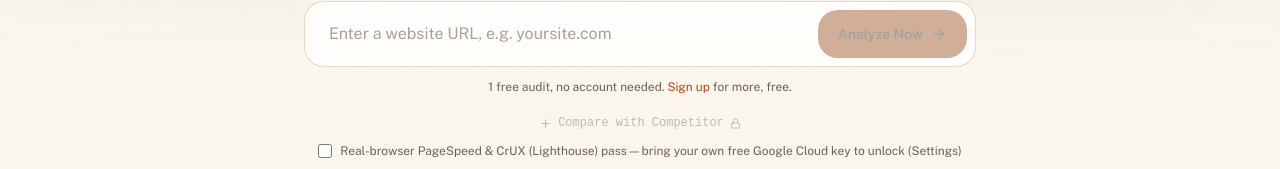
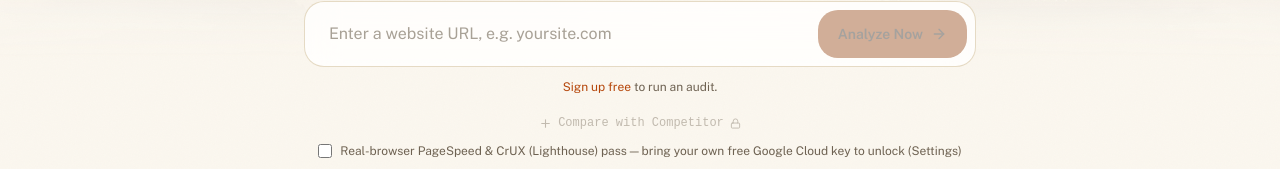
Before and after one commit to zelvior/audityxe, a Next.js app: page / in a window 1280 px wide. Shown: the part 535-704 px from the top of the page. Built offline with nearby package versions, Linux system fonts and the light colour scheme; no server answers.

Commit message:
Remove remaining anonymous audit UI references
- Hero: replace '1 free audit, no account needed' with 'Sign up free to run an audit'
- SampleReportView: correct free plan daily audit count (2, not 3)
- user-moderation: remove anon_usage collection reference

```diff
--- a/components/Hero.tsx
+++ b/components/Hero.tsx
@@ -119,11 +119,10 @@ export default function Hero({
 
         {!hasAccount && !authLoading && (
           <p className="mt-3 text-xs text-text-secondary">
-            1 free audit, no account needed.{" "}
             <button type="button" onClick={() => router.push("/login?redirect=/")} className="text-primary hover:underline">
-              Sign up
+              Sign up free
             </button>{" "}
-            for more, free.
+            to run an audit.
           </p>
         )}
 
--- a/components/SampleReportView.tsx
+++ b/components/SampleReportView.tsx
@@ -22,7 +22,7 @@ export default function SampleReportView({ result }: { result: AuditResult }) {
             Want this for your own site?
           </h2>
           <p className="text-sm sm:text-base text-text-secondary mb-6">
-            Create a free account and run your first audit in under a minute — 3 free per day, no
+            Create a free account and run your first audit in under a minute — 2 free per day, no
             card required.
           </p>
           <Link
--- a/lib/user-moderation.ts
+++ b/lib/user-moderation.ts
@@ -251,7 +251,7 @@ export async function getAdminStats(): Promise<AdminStats> {
     rateLimitHits: counters.rateLimitHitsAllTime,
     dailyStats,
     retention: [
-      { collection: "usage / anon_usage", suggestedTtlDays: 2, note: "Daily rate-limit counters — safe to purge after the day rolls over." },
+      { collection: "usage", suggestedTtlDays: 2, note: "Daily rate-limit counters — safe to purge after the day rolls over." },
       { collection: "feature_usage", suggestedTtlDays: 8, note: "Weekly feature counters (e.g. PageSpeed) — safe to purge after ~1 week." },
       { collection: "admin_password_attempts", suggestedTtlDays: 1, note: "Hourly brute-force budget — safe to purge after 24h." },
       { collection: "audits", suggestedTtlDays: 90, note: "Audit history log — keep for trend charts / support, prune beyond 90 days." },
```
